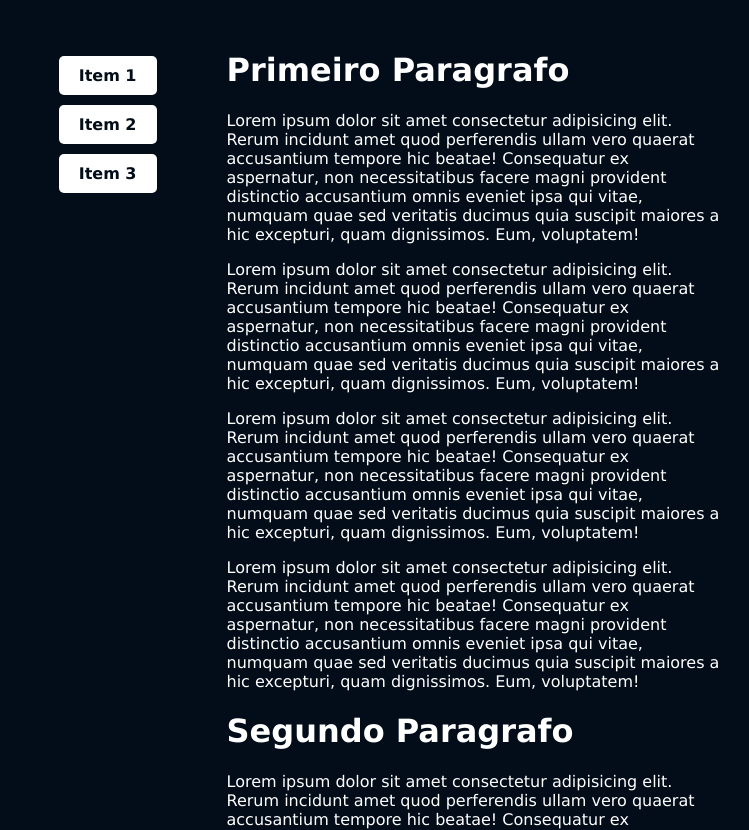
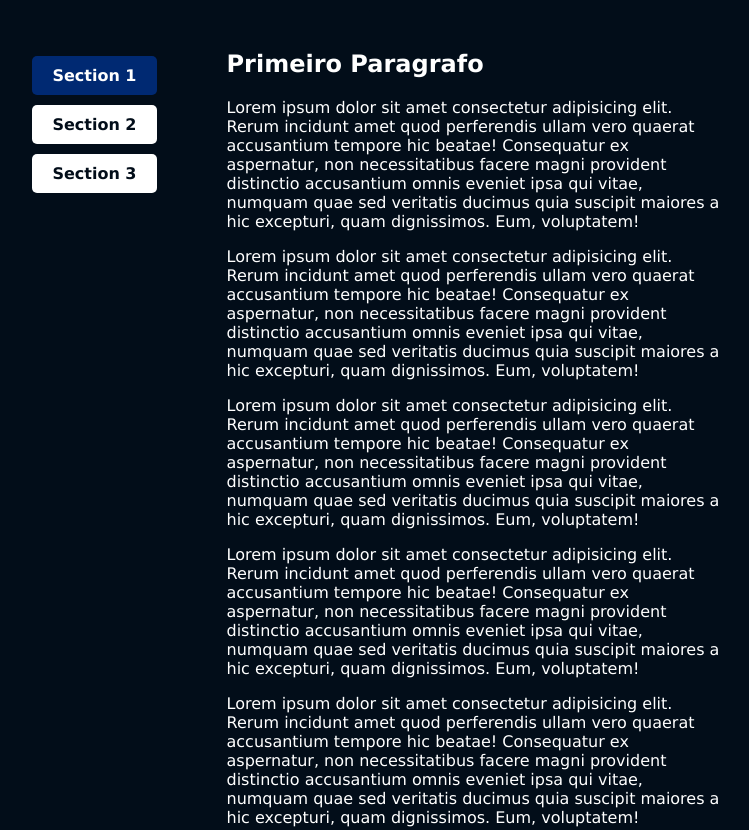
Before and after one commit to Nicolas-Johnson/Js-small-Projects, a plain HTML site: page stitky-menu/index.html in a window 1280 px wide. Shown: the top 830 px of the page, without its empty margins (174-923 px from the left). Drawn offline with Linux system fonts and the light colour scheme.

Commit message:
Stiky Menu Done

```diff
--- a/stitky-menu/index.html
+++ b/stitky-menu/index.html
@@ -8,37 +8,46 @@
 </head>
 <body>
     <header>
-        <nav>
+        <nav class="sticky">
             <ul>
-                <li><a id="item1" href="#">Item 1</a></li>
-                <li><a id="item2" href="#">Item 2</a></li>
-                <li><a id="item3" href="#">Item 3</a></li>
+                <li><a href="#section1">Section 1</a></li>
+                <li><a href="#section2">Section 2</a></li>
+                <li><a href="#section3">Section 3</a></li>
             </ul>
         </nav>
     </header>
     <main class="wrapper">
-        <div class="item">
+        <section id="section1" class="section">
             <h1>Primeiro Paragrafo</h1>
             <p>Lorem ipsum dolor sit amet consectetur adipisicing elit. Rerum incidunt amet quod perferendis ullam vero quaerat accusantium tempore hic beatae! Consequatur ex aspernatur, non necessitatibus facere magni provident distinctio accusantium omnis eveniet ipsa qui vitae, numquam quae sed veritatis ducimus quia suscipit maiores a hic excepturi, quam dignissimos. Eum, voluptatem!</p>
             <p>Lorem ipsum dolor sit amet consectetur adipisicing elit. Rerum incidunt amet quod perferendis ullam vero quaerat accusantium tempore hic beatae! Consequatur ex aspernatur, non necessitatibus facere magni provident distinctio accusantium omnis eveniet ipsa qui vitae, numquam quae sed veritatis ducimus quia suscipit maiores a hic excepturi, quam dignissimos. Eum, voluptatem!</p>
             <p>Lorem ipsum dolor sit amet consectetur adipisicing elit. Rerum incidunt amet quod perferendis ullam vero quaerat accusantium tempore hic beatae! Consequatur ex aspernatur, non necessitatibus facere magni provident distinctio accusantium omnis eveniet ipsa qui vitae, numquam quae sed veritatis ducimus quia suscipit maiores a hic excepturi, quam dignissimos. Eum, voluptatem!</p>
+            <p>Lorem ipsum dolor sit amet consectetur adipisicing elit. Rerum incidunt amet quod perferendis ullam vero quaerat accusantium tempore hic beatae! Consequatur ex aspernatur, non necessitatibus facere magni provident distinctio accusantium omnis eveniet ipsa qui vitae, numquam quae sed veritatis ducimus quia suscipit maiores a hic excepturi, quam dignissimos. Eum, voluptatem!</p><p>Lorem ipsum dolor sit amet consectetur adipisicing elit. Rerum incidunt amet quod perferendis ullam vero quaerat accusantium tempore hic beatae! Consequatur ex aspernatur, non necessitatibus facere magni provident distinctio accusantium omnis eveniet ipsa qui vitae, numquam quae sed veritatis ducimus quia suscipit maiores a hic excepturi, quam dignissimos. Eum, voluptatem!</p>
             <p>Lorem ipsum dolor sit amet consectetur adipisicing elit. Rerum incidunt amet quod perferendis ullam vero quaerat accusantium tempore hic beatae! Consequatur ex aspernatur, non necessitatibus facere magni provident distinctio accusantium omnis eveniet ipsa qui vitae, numquam quae sed veritatis ducimus quia suscipit maiores a hic excepturi, quam dignissimos. Eum, voluptatem!</p>
-        </div>
-        <div class="item">
+            <p>Lorem ipsum dolor sit amet consectetur adipisicing elit. Rerum incidunt amet quod perferendis ullam vero quaerat accusantium tempore hic beatae! Consequatur ex aspernatur, non necessitatibus facere magni provident distinctio accusantium omnis eveniet ipsa qui vitae, numquam quae sed veritatis ducimus quia suscipit maiores a hic excepturi, quam dignissimos. Eum, voluptatem!</p>
+        </section>
+        <section id="section2" class="section">
             <h1>Segundo Paragrafo</h1>
             <p>Lorem ipsum dolor sit amet consectetur adipisicing elit. Rerum incidunt amet quod perferendis ullam vero quaerat accusantium tempore hic beatae! Consequatur ex aspernatur, non necessitatibus facere magni provident distinctio accusantium omnis eveniet ipsa qui vitae, numquam quae sed veritatis ducimus quia suscipit maiores a hic excepturi, quam dignissimos. Eum, voluptatem!</p>
             <p>Lorem ipsum dolor sit amet consectetur adipisicing elit. Rerum incidunt amet quod perferendis ullam vero quaerat accusantium tempore hic beatae! Consequatur ex aspernatur, non necessitatibus facere magni provident distinctio accusantium omnis eveniet ipsa qui vitae, numquam quae sed veritatis ducimus quia suscipit maiores a hic excepturi, quam dignissimos. Eum, voluptatem!</p>
             <p>Lorem ipsum dolor sit amet consectetur adipisicing elit. Rerum incidunt amet quod perferendis ullam vero quaerat accusantium tempore hic beatae! Consequatur ex aspernatur, non necessitatibus facere magni provident distinctio accusantium omnis eveniet ipsa qui vitae, numquam quae sed veritatis ducimus quia suscipit maiores a hic excepturi, quam dignissimos. Eum, voluptatem!</p>
             <p>Lorem ipsum dolor sit amet consectetur adipisicing elit. Rerum incidunt amet quod perferendis ullam vero quaerat accusantium tempore hic beatae! Consequatur ex aspernatur, non necessitatibus facere magni provident distinctio accusantium omnis eveniet ipsa qui vitae, numquam quae sed veritatis ducimus quia suscipit maiores a hic excepturi, quam dignissimos. Eum, voluptatem!</p>
+            <p>Lorem ipsum dolor sit amet consectetur adipisicing elit. Rerum incidunt amet quod perferendis ullam vero quaerat accusantium tempore hic beatae! Consequatur ex aspernatur, non necessitatibus facere magni provident distinctio accusantium omnis eveniet ipsa qui vitae, numquam quae sed veritatis ducimus quia suscipit maiores a hic excepturi, quam dignissimos. Eum, voluptatem!</p><p>Lorem ipsum dolor sit amet consectetur adipisicing elit. Rerum incidunt amet quod perferendis ullam vero quaerat accusantium tempore hic beatae! Consequatur ex aspernatur, non necessitatibus facere magni provident distinctio accusantium omnis eveniet ipsa qui vitae, numquam quae sed veritatis ducimus quia suscipit maiores a hic excepturi, quam dignissimos. Eum, voluptatem!</p>
             <p>Lorem ipsum dolor sit amet consectetur adipisicing elit. Rerum incidunt amet quod perferendis ullam vero quaerat accusantium tempore hic beatae! Consequatur ex aspernatur, non necessitatibus facere magni provident distinctio accusantium omnis eveniet ipsa qui vitae, numquam quae sed veritatis ducimus quia suscipit maiores a hic excepturi, quam dignissimos. Eum, voluptatem!</p>
-        </div>
-        <div class="item">
+            <p>Lorem ipsum dolor sit amet consectetur adipisicing elit. Rerum incidunt amet quod perferendis ullam vero quaerat accusantium tempore hic beatae! Consequatur ex aspernatur, non necessitatibus facere magni provident distinctio accusantium omnis eveniet ipsa qui vitae, numquam quae sed veritatis ducimus quia suscipit maiores a hic excepturi, quam dignissimos. Eum, voluptatem!</p>
+            <p>Lorem ipsum dolor sit amet consectetur adipisicing elit. Rerum incidunt amet quod perferendis ullam vero quaerat accusantium tempore hic beatae! Consequatur ex aspernatur, non necessitatibus facere magni provident distinctio accusantium omnis eveniet ipsa qui vitae, numquam quae sed veritatis ducimus quia suscipit maiores a hic excepturi, quam dignissimos. Eum, voluptatem!</p>
+            <p>Lorem ipsum dolor sit amet consectetur adipisicing elit. Rerum incidunt amet quod perferendis ullam vero quaerat accusantium tempore hic beatae! Consequatur ex aspernatur, non necessitatibus facere magni provident distinctio accusantium omnis eveniet ipsa qui vitae, numquam quae sed veritatis ducimus quia suscipit maiores a hic excepturi, quam dignissimos. Eum, voluptatem!</p>
+        </section>
+        <section id="section3" class="section">
             <h1>Terceiro Paragrafo</h1>
             <p>Lorem ipsum dolor sit amet consectetur adipisicing elit. Rerum incidunt amet quod perferendis ullam vero quaerat accusantium tempore hic beatae! Consequatur ex aspernatur, non necessitatibus facere magni provident distinctio accusantium omnis eveniet ipsa qui vitae, numquam quae sed veritatis ducimus quia suscipit maiores a hic excepturi, quam dignissimos. Eum, voluptatem!</p>
             <p>Lorem ipsum dolor sit amet consectetur adipisicing elit. Rerum incidunt amet quod perferendis ullam vero quaerat accusantium tempore hic beatae! Consequatur ex aspernatur, non necessitatibus facere magni provident distinctio accusantium omnis eveniet ipsa qui vitae, numquam quae sed veritatis ducimus quia suscipit maiores a hic excepturi, quam dignissimos. Eum, voluptatem!</p>
             <p>Lorem ipsum dolor sit amet consectetur adipisicing elit. Rerum incidunt amet quod perferendis ullam vero quaerat accusantium tempore hic beatae! Consequatur ex aspernatur, non necessitatibus facere magni provident distinctio accusantium omnis eveniet ipsa qui vitae, numquam quae sed veritatis ducimus quia suscipit maiores a hic excepturi, quam dignissimos. Eum, voluptatem!</p>
             <p>Lorem ipsum dolor sit amet consectetur adipisicing elit. Rerum incidunt amet quod perferendis ullam vero quaerat accusantium tempore hic beatae! Consequatur ex aspernatur, non necessitatibus facere magni provident distinctio accusantium omnis eveniet ipsa qui vitae, numquam quae sed veritatis ducimus quia suscipit maiores a hic excepturi, quam dignissimos. Eum, voluptatem!</p>
-        </div>
+            <p>Lorem ipsum dolor sit amet consectetur adipisicing elit. Rerum incidunt amet quod perferendis ullam vero quaerat accusantium tempore hic beatae! Consequatur ex aspernatur, non necessitatibus facere magni provident distinctio accusantium omnis eveniet ipsa qui vitae, numquam quae sed veritatis ducimus quia suscipit maiores a hic excepturi, quam dignissimos. Eum, voluptatem!</p>
+            <p>Lorem ipsum dolor sit amet consectetur adipisicing elit. Rerum incidunt amet quod perferendis ullam vero quaerat accusantium tempore hic beatae! Consequatur ex aspernatur, non necessitatibus facere magni provident distinctio accusantium omnis eveniet ipsa qui vitae, numquam quae sed veritatis ducimus quia suscipit maiores a hic excepturi, quam dignissimos. Eum, voluptatem!</p>
+            <p>Lorem ipsum dolor sit amet consectetur adipisicing elit. Rerum incidunt amet quod perferendis ullam vero quaerat accusantium tempore hic beatae! Consequatur ex aspernatur, non necessitatibus facere magni provident distinctio accusantium omnis eveniet ipsa qui vitae, numquam quae sed veritatis ducimus quia suscipit maiores a hic excepturi, quam dignissimos. Eum, voluptatem!</p>
+        </section>
     </main>
     <script type="module" src="main.js"></script>
 </body>
--- a/stitky-menu/main.js
+++ b/stitky-menu/main.js
@@ -0,0 +1,22 @@
+const navElement = document.querySelector('.sticky');
+const navLinks = navElement.querySelectorAll('a');
+
+const navposition = navElement.getBoundingClientRect().top;
+
+
+const handleScrollPage = () => {
+    const scrollPosition = window.scrollY;
+
+    navLinks.forEach(link => {
+        const sectionElement = document.querySelector(link.hash);
+        const offSet = 100;
+
+        if(scrollPosition + offSet > sectionElement.offsetTop && scrollPosition + offSet < sectionElement.offsetTop + sectionElement.offsetHeight) {
+            link.classList.add('active');
+        } else {
+            link.classList.remove('active');
+        }
+    });
+};
+
+window.addEventListener('scroll', () => handleScrollPage());
--- a/stitky-menu/style.css
+++ b/stitky-menu/style.css
@@ -33,7 +33,11 @@ body {
         justify-content: flex-start;
         align-items: flex-end;
         padding: 20px 20px;
-        position: sticky;
+
+        nav.sticky {
+            position: sticky;
+            top: 50px;
+        }
 
         ul {
             display: flex;
@@ -72,8 +76,18 @@ body {
         /* border: 1px solid white; */
         padding: 0 20px;
 
-        .item {
+        .section {
             max-width: 60%;
         }
     }
 }
+
+.active {
+    background-color: rgba(0, 65, 185, 0.555);
+    color: white;
+
+    &:hover {
+        background-color: aqua;
+        color: black;
+    }
+}
```
